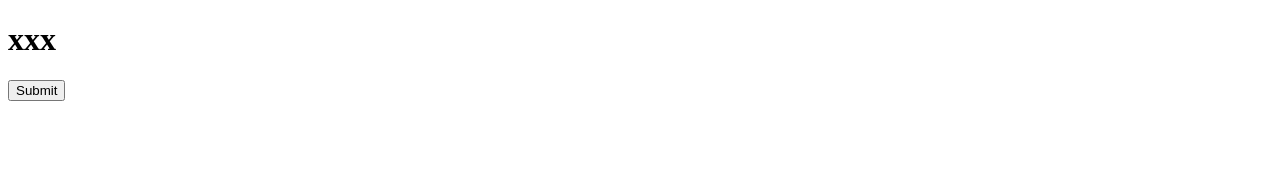
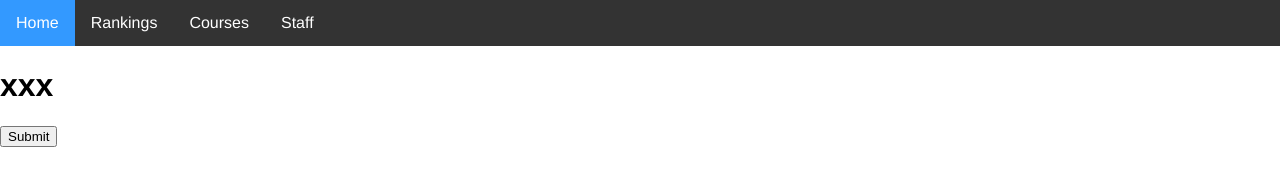
Before and after one commit to f1reball/ORSAT2, a website: page index.html in a window 1280 px wide. Drawn offline with Linux system fonts and the light colour scheme.

Commit message:
added stylesheet + started frontend

```diff
--- a/index.html
+++ b/index.html
@@ -2,8 +2,18 @@
 
 <html lang="en" dir="ltr">
     <head>
+        <link rel="stylesheet" href="stylesheet.css">
     </head>
     <body>
+
+        <div id="topbanner">
+            <ul>
+                <li><a href="default.asp">Home</a></li>
+                <li><a href="news.asp">Rankings</a></li>
+                <li><a href="contact.asp">Courses</a></li>
+                <li><a href="about.asp">Staff</a></li>
+            </ul>
+        </div>
         <h1>xxx</h1>
 
 
--- a/stylesheet.css
+++ b/stylesheet.css
@@ -0,0 +1,32 @@
+
+html, body{
+    margin: 0px;
+    padding: 0px;
+    font-family: Helvetica;
+
+}
+
+#topbanner ul {
+  list-style-type: none;
+  margin: 0;
+  padding: 0;
+  overflow: hidden;
+  background-color: #333;
+}
+
+#topbanner li {
+  float: left;
+}
+
+#topbanner li a {
+  display: block;
+  color: white;
+  text-align: center;
+  padding: 14px 16px;
+  text-decoration: none;
+}
+
+/* Change the link color to #111 (black) on hover */
+#topbanner li a:hover {
+  background-color: #3399ff;
+}
--- a/test.js
+++ b/test.js
@@ -132,6 +132,7 @@ exports.datareader = function() {
                         obj.control_point = dataarray[1][i];
                         //control time
 
+
                         var control_time = 0;
                         var count = i + 1;
 
@@ -150,7 +151,8 @@ exports.datareader = function() {
                 }
 
                 console.log(point_data);
-
+                console.log(total_points);
+                /*
                 //Database Upload
                 const MongoClient = require('mongodb').MongoClient;
                 const uri = "mongodb+srv://knox:knox@cluster0-hpibm.mongodb.net/test?retryWrites=true";
@@ -164,7 +166,7 @@ exports.datareader = function() {
                     console.log("Upload Complete");
                   client.close();
                 });
-
+                */
 
 
 
```
